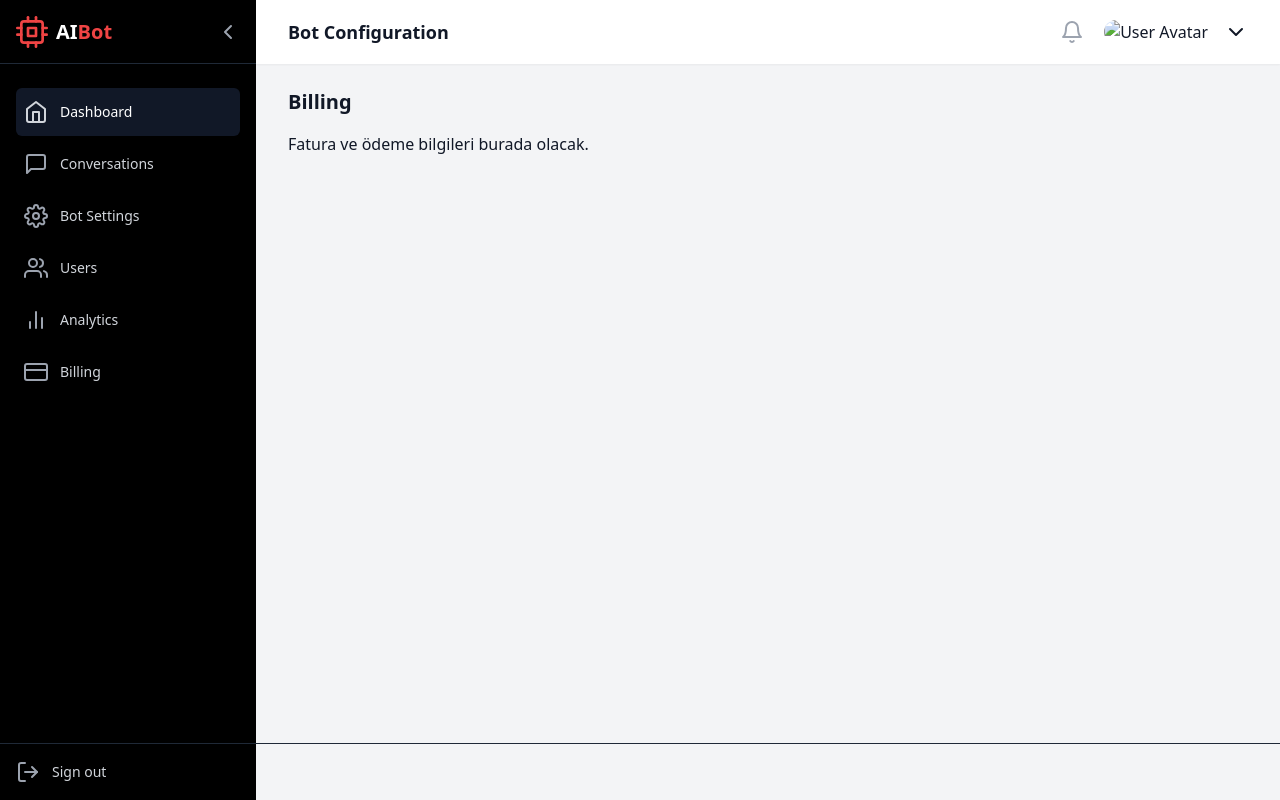
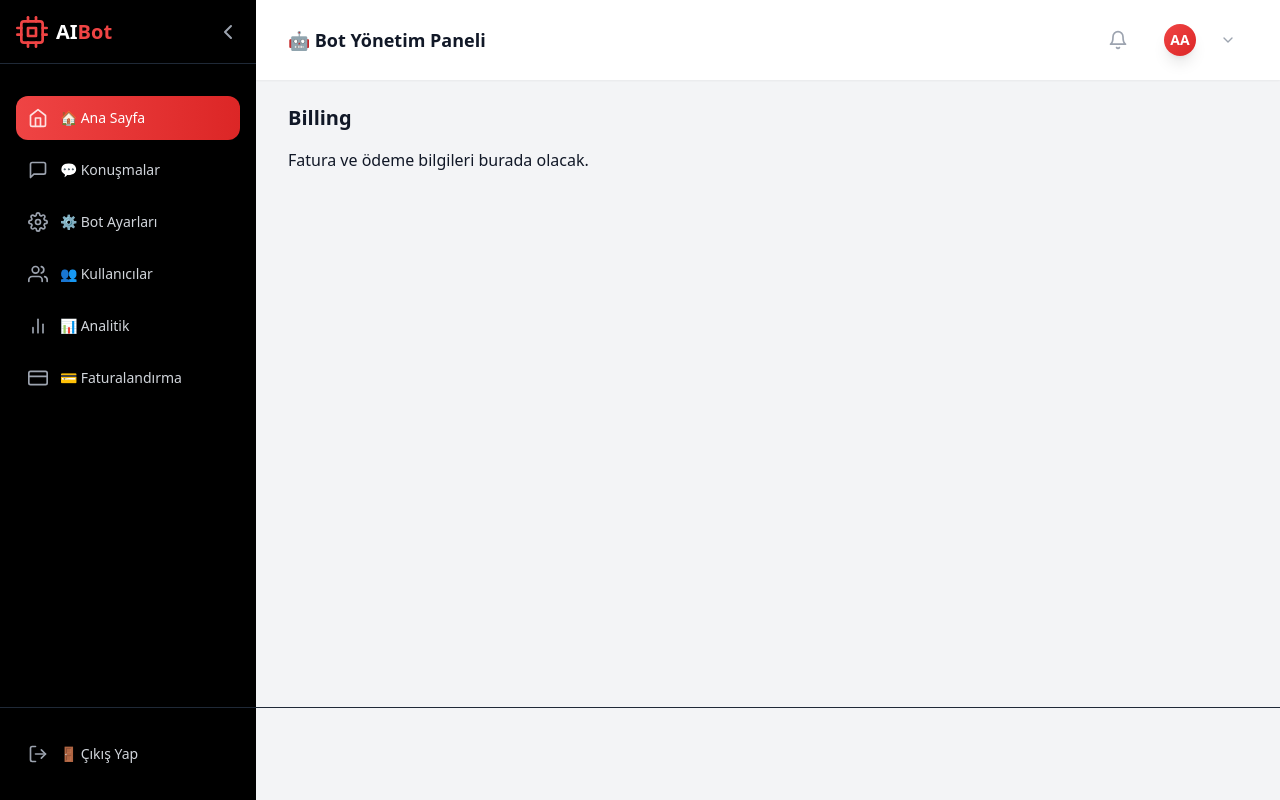
Before and after one commit to sikissavar-pixel/botcuk, a Flask app: page /billing in a window 1280 px wide. Run offline with Flask 3, Linux system fonts and the light colour scheme; a user stored in the database is signed in; some libraries are stand-ins or nearby versions.

Commit message:
Enhance website aesthetics and add Turkish language support for improved user experience
Refactors the dashboard template (templates/dashboard.html) to include Turkish translations for navigation items, updates styling for a more modern look with gradient backgrounds and hover effects, and adjusts icon sizes. Includes asset changes for improved visual presentation.

Replit-Commit-Author: Agent
Replit-Commit-Session-Id: 54fe6a02-0296-4675-95f7-befa3d5059c6
Replit-Commit-Checkpoint-Type: intermediate_checkpoint
Replit-Commit-Screenshot-Url: https://storage.googleapis.com/screenshot-production-us-central1/76404261-00aa-4382-b7c3-d7e39bb57922/54fe6a02-0296-4675-95f7-befa3d5059c6/c9tDaiO

```diff
--- a/templates/dashboard.html
+++ b/templates/dashboard.html
@@ -35,38 +35,51 @@
           <i data-feather="chevron-left"></i>
         </button>
       </div>
-      <nav class="mt-6">
-        <div class="px-4 space-y-1">
-          <a href="{{ url_for('dashboard') }}" class="flex items-center px-2 py-3 text-sm font-medium rounded-md text-white bg-gray-900">
-            <i data-feather="home" class="text-gray-300 mr-3 flex-shrink-0 h-6 w-6"></i>
-            <span class="nav-text">Dashboard</span>
+      <nav class="mt-8">
+        <div class="px-4 space-y-2">
+          <!-- Dashboard Link -->
+          <a href="{{ url_for('dashboard') }}" class="group flex items-center px-3 py-3 text-sm font-medium rounded-xl text-white bg-gradient-to-r from-red-500 to-red-600 shadow-lg transition-all duration-200 hover:shadow-xl">
+            <i data-feather="home" class="text-red-100 mr-3 flex-shrink-0 h-5 w-5 group-hover:scale-110 transition-transform"></i>
+            <span class="nav-text">🏠 Ana Sayfa</span>
           </a>
-          <a href="{{ url_for('conversations') }}" class="flex items-center px-2 py-3 text-sm font-medium rounded-md text-gray-300 hover:text-white hover:bg-gray-700">
-            <i data-feather="message-square" class="text-gray-400 mr-3 flex-shrink-0 h-6 w-6"></i>
-            <span class="nav-text">Conversations</span>
+
+          <!-- Conversations -->
+          <a href="{{ url_for('conversations') }}" class="group flex items-center px-3 py-3 text-sm font-medium rounded-xl text-gray-300 hover:text-white hover:bg-gray-800 transition-all duration-200 hover:shadow-lg">
+            <i data-feather="message-square" class="text-gray-400 mr-3 flex-shrink-0 h-5 w-5 group-hover:text-blue-400 group-hover:scale-110 transition-all"></i>
+            <span class="nav-text">💬 Konuşmalar</span>
           </a>
-          <a href="{{ url_for('bot_settings') }}" class="flex items-center px-2 py-3 text-sm font-medium rounded-md text-gray-300 hover:text-white hover:bg-gray-700">
-            <i data-feather="settings" class="text-gray-400 mr-3 flex-shrink-0 h-6 w-6"></i>
-            <span class="nav-text">Bot Settings</span>
+
+          <!-- Bot Settings -->
+          <a href="{{ url_for('bot_settings') }}" class="group flex items-center px-3 py-3 text-sm font-medium rounded-xl text-gray-300 hover:text-white hover:bg-gray-800 transition-all duration-200 hover:shadow-lg">
+            <i data-feather="settings" class="text-gray-400 mr-3 flex-shrink-0 h-5 w-5 group-hover:text-green-400 group-hover:scale-110 transition-all"></i>
+            <span class="nav-text">⚙️ Bot Ayarları</span>
           </a>
-          <a href="{{ url_for('users') }}" class="flex items-center px-2 py-3 text-sm font-medium rounded-md text-gray-300 hover:text-white hover:bg-gray-700">
-            <i data-feather="users" class="text-gray-400 mr-3 flex-shrink-0 h-6 w-6"></i>
-            <span class="nav-text">Users</span>
+
+          <!-- Users -->
+          <a href="{{ url_for('users') }}" class="group flex items-center px-3 py-3 text-sm font-medium rounded-xl text-gray-300 hover:text-white hover:bg-gray-800 transition-all duration-200 hover:shadow-lg">
+            <i data-feather="users" class="text-gray-400 mr-3 flex-shrink-0 h-5 w-5 group-hover:text-purple-400 group-hover:scale-110 transition-all"></i>
+            <span class="nav-text">👥 Kullanıcılar</span>
           </a>
-          <a href="{{ url_for('analytics') }}" class="flex items-center px-2 py-3 text-sm font-medium rounded-md text-gray-300 hover:text-white hover:bg-gray-700">
-            <i data-feather="bar-chart-2" class="text-gray-400 mr-3 flex-shrink-0 h-6 w-6"></i>
-            <span class="nav-text">Analytics</span>
+
+          <!-- Analytics -->
+          <a href="{{ url_for('analytics') }}" class="group flex items-center px-3 py-3 text-sm font-medium rounded-xl text-gray-300 hover:text-white hover:bg-gray-800 transition-all duration-200 hover:shadow-lg">
+            <i data-feather="bar-chart-2" class="text-gray-400 mr-3 flex-shrink-0 h-5 w-5 group-hover:text-yellow-400 group-hover:scale-110 transition-all"></i>
+            <span class="nav-text">📊 Analitik</span>
           </a>
-          <a href="{{ url_for('billing') }}" class="flex items-center px-2 py-3 text-sm font-medium rounded-md text-gray-300 hover:text-white hover:bg-gray-700">
-            <i data-feather="credit-card" class="text-gray-400 mr-3 flex-shrink-0 h-6 w-6"></i>
-            <span class="nav-text">Billing</span>
+
+          <!-- Billing -->
+          <a href="{{ url_for('billing') }}" class="group flex items-center px-3 py-3 text-sm font-medium rounded-xl text-gray-300 hover:text-white hover:bg-gray-800 transition-all duration-200 hover:shadow-lg">
+            <i data-feather="credit-card" class="text-gray-400 mr-3 flex-shrink-0 h-5 w-5 group-hover:text-orange-400 group-hover:scale-110 transition-all"></i>
+            <span class="nav-text">💳 Faturalandırma</span>
           </a>
         </div>
       </nav>
-      <div class="absolute bottom-0 w-full px-4 py-4 border-t border-gray-800">
-        <a href="{{ url_for('logout') }}" class="flex items-center text-sm font-medium text-gray-300 hover:text-white">
-          <i data-feather="log-out" class="text-gray-400 mr-3 flex-shrink-0 h-6 w-6"></i>
-          <span class="nav-text">Sign out</span>
+
+      <!-- Logout Section -->
+      <div class="absolute bottom-0 w-full px-4 py-6 border-t border-gray-800">
+        <a href="{{ url_for('logout') }}" class="group flex items-center px-3 py-3 text-sm font-medium rounded-xl text-gray-300 hover:text-red-400 hover:bg-red-900/20 transition-all duration-200">
+          <i data-feather="log-out" class="text-gray-400 mr-3 flex-shrink-0 h-5 w-5 group-hover:text-red-400 group-hover:scale-110 transition-all"></i>
+          <span class="nav-text">🚪 Çıkış Yap</span>
         </a>
       </div>
     </div>
@@ -76,21 +89,39 @@
       <!-- Top Navigation -->
       <header class="bg-white shadow-sm">
         <div class="max-w-7xl mx-auto px-4 py-4 sm:px-6 lg:px-8 flex justify-between items-center">
-          <h1 class="text-lg font-semibold text-gray-900">Bot Configuration</h1>
+          <h1 class="text-lg font-semibold text-gray-900">🤖 Bot Yönetim Paneli</h1>
           <div class="flex items-center space-x-4">
-            <button class="p-1 rounded-full text-gray-400 hover:text-gray-500 focus:outline-none">
-              <i data-feather="bell"></i>
+            <button class="p-2 rounded-full text-gray-400 hover:text-gray-600 hover:bg-gray-100 focus:outline-none transition-all duration-200">
+              <i data-feather="bell" class="h-5 w-5"></i>
             </button>
-            <!-- User Dropdown -->
+            <!-- User Dropdown - Şık Avatar -->
             <div class="relative inline-block text-left">
-              <button id="userMenuButton" class="flex items-center space-x-2 focus:outline-none">
-                <img src="https://via.placeholder.com/32" class="rounded-full" alt="User Avatar">
-                <span>{{ user.full_name if user else "Admin User" }}</span>
-                <i data-feather="chevron-down"></i>
+              <button id="userMenuButton" class="flex items-center space-x-3 px-3 py-2 rounded-lg hover:bg-gray-50 focus:outline-none transition-all duration-200">
+                {% set user_initials = user.full_name.split()[:2] | map('first') | join('') | upper if user and user.full_name else 'AA' %}
+                <div class="w-8 h-8 bg-gradient-to-br from-red-500 to-red-600 rounded-full flex items-center justify-center text-white text-sm font-semibold shadow-lg">
+                  {{ user_initials }}
+                </div>
+                <span class="text-sm font-medium text-gray-700">{{ user.full_name if user else "Yönetici" }}</span>
+                <i data-feather="chevron-down" class="h-4 w-4 text-gray-400"></i>
               </button>
-              <div id="userMenu" class="hidden absolute right-0 mt-2 w-48 bg-white rounded-md shadow-lg ring-1 ring-black ring-opacity-5">
-                <a href="{{ url_for('dashboard') }}" class="block px-4 py-2 text-sm text-gray-700 hover:bg-gray-100">Dashboard</a>
-                <a href="{{ url_for('logout') }}" class="block px-4 py-2 text-sm text-gray-700 hover:bg-gray-100">Sign out</a>
+              <div id="userMenu" class="hidden absolute right-0 mt-2 w-56 bg-white rounded-xl shadow-xl ring-1 ring-black ring-opacity-5 border border-gray-100 overflow-hidden">
+                <div class="px-4 py-3 border-b border-gray-100">
+                  <p class="text-sm font-medium text-gray-900">{{ user.full_name if user else "Yönetici" }}</p>
+                  <p class="text-xs text-gray-500">{{ user.email if user else "admin@aibot.com" }}</p>
+                </div>
+                <a href="{{ url_for('dashboard') }}" class="flex items-center px-4 py-3 text-sm text-gray-700 hover:bg-gray-50 transition-colors">
+                  <i data-feather="home" class="h-4 w-4 mr-3 text-gray-400"></i>
+                  Ana Sayfa
+                </a>
+                <a href="{{ url_for('bot_settings') }}" class="flex items-center px-4 py-3 text-sm text-gray-700 hover:bg-gray-50 transition-colors">
+                  <i data-feather="settings" class="h-4 w-4 mr-3 text-gray-400"></i>
+                  Bot Ayarları
+                </a>
+                <hr class="border-gray-100">
+                <a href="{{ url_for('logout') }}" class="flex items-center px-4 py-3 text-sm text-red-600 hover:bg-red-50 transition-colors">
+                  <i data-feather="log-out" class="h-4 w-4 mr-3 text-red-500"></i>
+                  Çıkış Yap
+                </a>
               </div>
             </div>
           </div>
```
Also changed, not shown: attached_assets/image_1757832923044.png (added).
